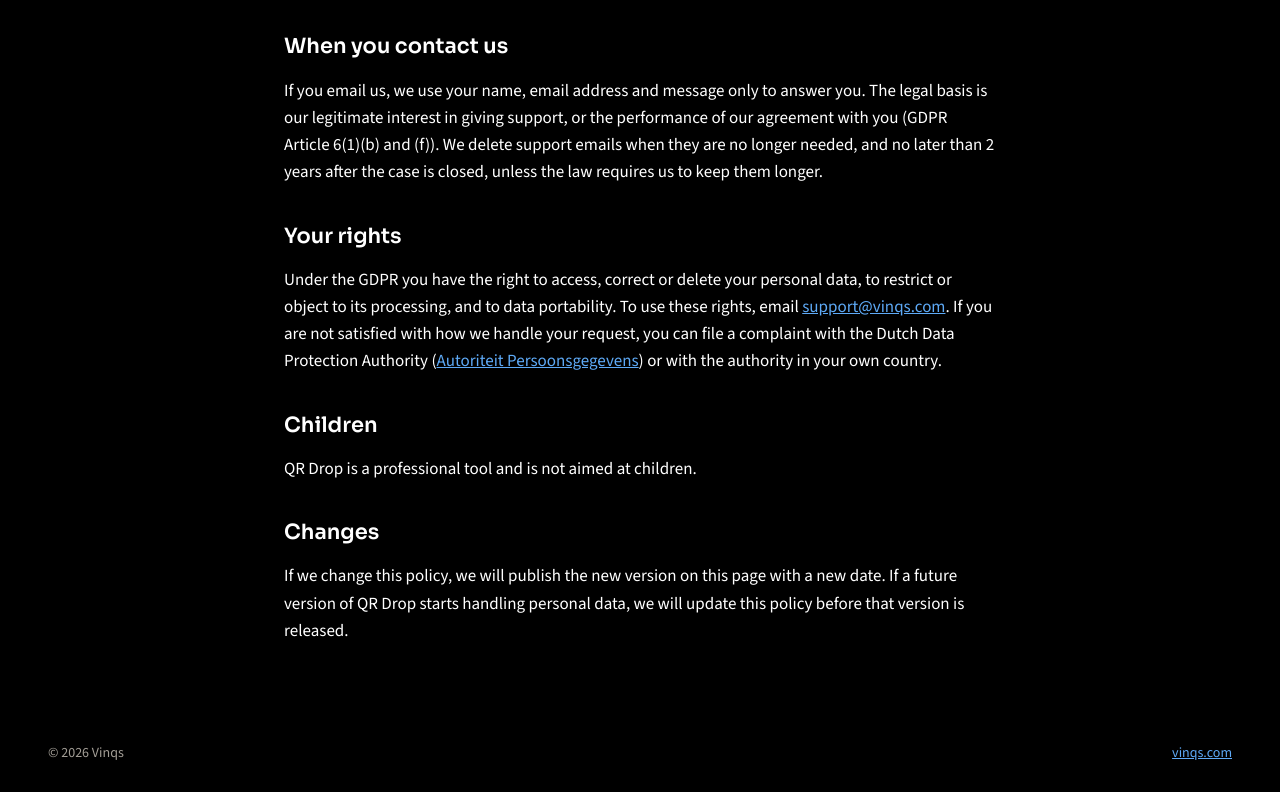
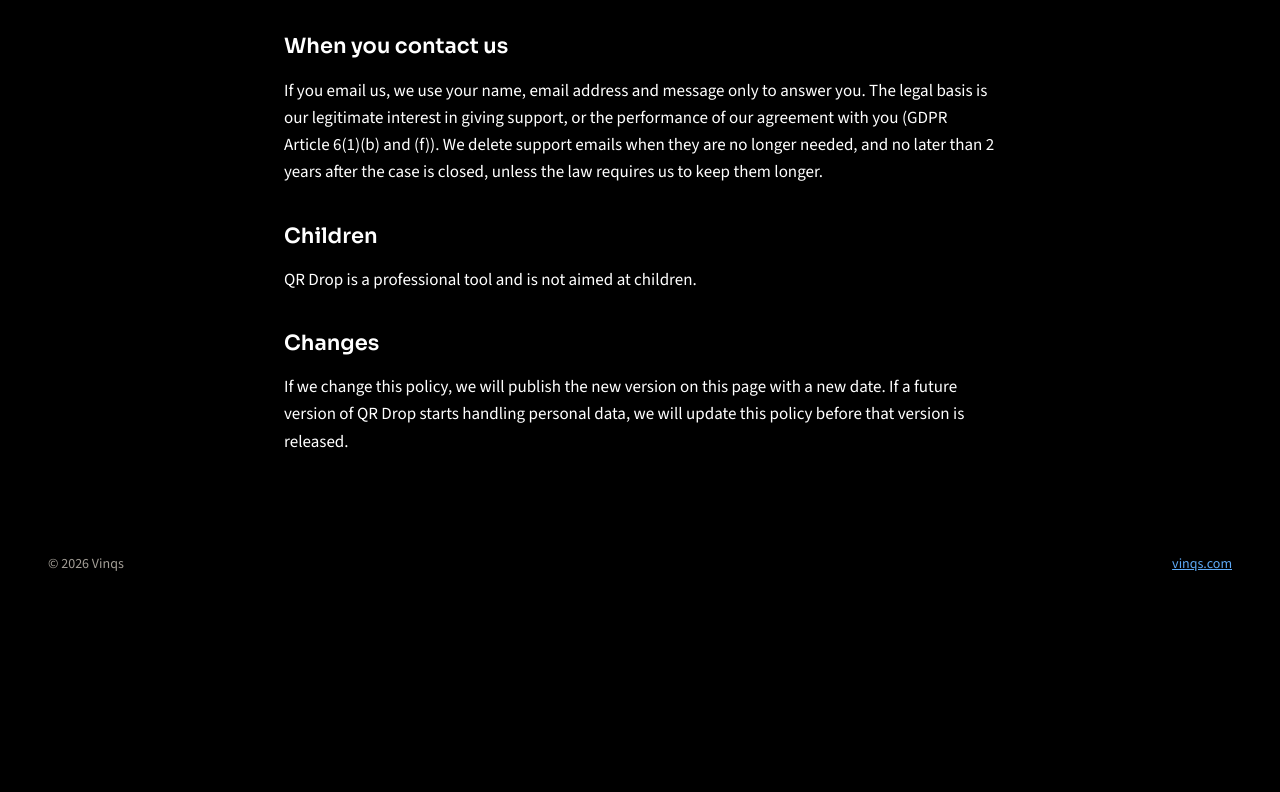
Before and after one commit to Chrivico/vinqs-site, a plain HTML site: page privacy/index.html in a window 1280 px wide. Shown: the part 968-1760 px from the top of the page. After the commit the page ends 1571 px from the top, so only its background shows below. Drawn offline with Linux system fonts and the light colour scheme.

Commit message:
Remove Your rights section from privacy policy
Co-Authored-By: Claude Opus 5.5 <noreply@anthropic.com>
Claude-Session: https://claude.ai/code/session_01YWT9bty9t4kwCvxfCvWvpq

```diff
--- a/privacy/index.html
+++ b/privacy/index.html
@@ -63,9 +63,6 @@ li{margin:6px 0}
 <h2>When you contact us</h2>
 <p>If you email us, we use your name, email address and message only to answer you. The legal basis is our legitimate interest in giving support, or the performance of our agreement with you (GDPR Article 6(1)(b) and (f)). We delete support emails when they are no longer needed, and no later than 2 years after the case is closed, unless the law requires us to keep them longer.</p>
 
-<h2>Your rights</h2>
-<p>Under the GDPR you have the right to access, correct or delete your personal data, to restrict or object to its processing, and to data portability. To use these rights, email <a href="mailto:support@vinqs.com">support@vinqs.com</a>. If you are not satisfied with how we handle your request, you can file a complaint with the Dutch Data Protection Authority (<a href="https://autoriteitpersoonsgegevens.nl" target="_blank" rel="noopener">Autoriteit Persoonsgegevens</a>) or with the authority in your own country.</p>
-
 <h2>Children</h2>
 <p>QR Drop is a professional tool and is not aimed at children.</p>
 
```
